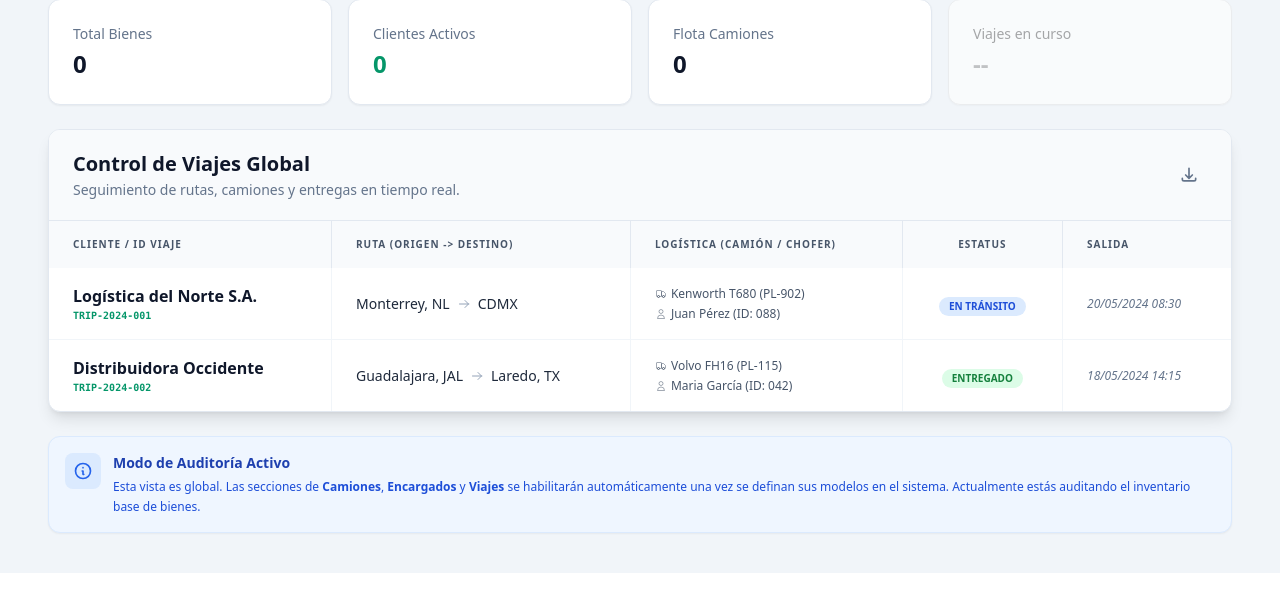
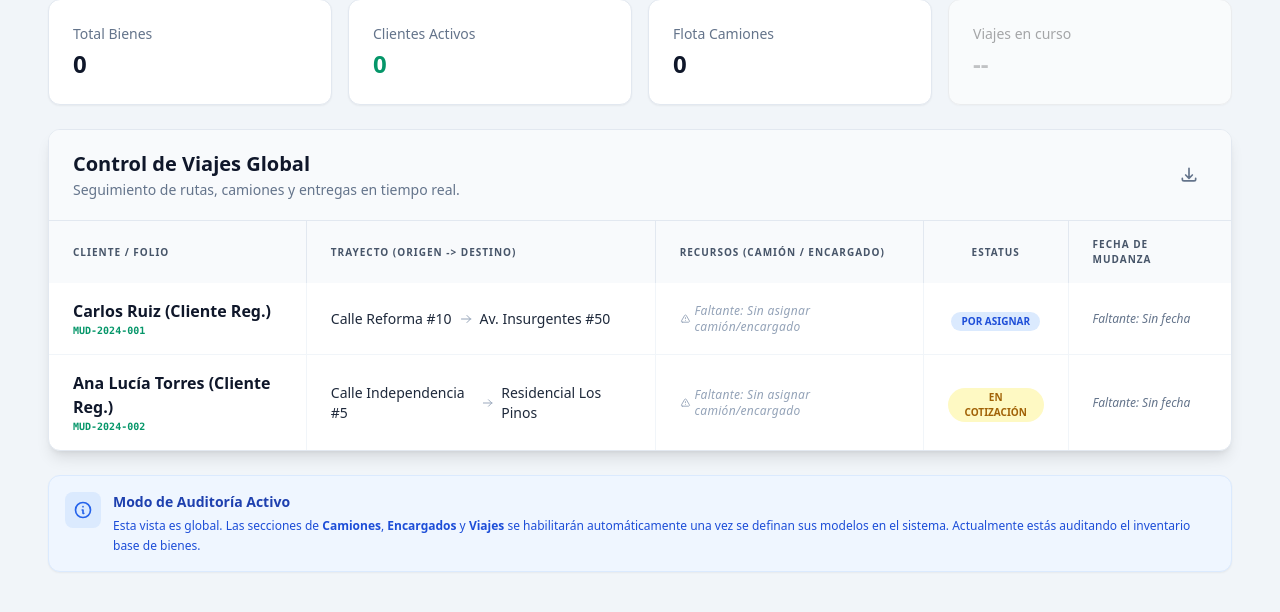
Before and after one commit to Atroposs/bienes, a Django app: page /general/ in a window 1280 px wide. Shown: the part 337-949 px from the top of the page. Before the commit the page ends 910 px from the top, so only its background shows below. Run offline with Django 5.2, Linux system fonts and the light colour scheme; the visitor is signed in with stand-in values (Sample User, id 1); data comes from the database, SQL or seed files in the repository; data that the repository does not hold is empty; some libraries are stand-ins or nearby versions.

Commit message:
ultima version estable

```diff
--- a/proyecto_seguro/apps/core/templates/core/panel_control_auditor.html
+++ b/proyecto_seguro/apps/core/templates/core/panel_control_auditor.html
@@ -58,7 +58,7 @@
 
         <!-- Tabs de Navegación -->
         <nav class="flex flex-wrap gap-4 border-b border-slate-700">
-            <a href="?tab=viajes" class="{% if tab != 'clientes' %}border-b-2 border-emerald-500 font-bold text-white{% else %}text-slate-400 hover:text-white{% endif %} px-4 py-2 text-sm transition-colors">General (Viajes)</a>
+            <a href="?tab=viajes" class="{% if tab == 'viajes' or not tab %}border-b-2 border-emerald-500 font-bold text-white{% else %}text-slate-400 hover:text-white{% endif %} px-4 py-2 text-sm transition-colors">General (Viajes)</a>
             <a href="?tab=clientes" class="{% if tab == 'clientes' %}border-b-2 border-emerald-500 font-bold text-white{% else %}text-slate-300 hover:text-white hover:bg-slate-800 rounded-t-lg transition-all{% endif %} px-4 py-2 text-sm">Clientes</a>
             <a href="?tab=camiones" class="{% if tab == 'camiones' %}border-b-2 border-emerald-500 font-bold text-white{% else %}text-slate-300 hover:text-white hover:bg-slate-800 rounded-t-lg transition-all{% endif %} px-4 py-2 text-sm">Camiones</a>
             <a href="#" class="px-4 py-2 text-sm font-medium text-slate-500 cursor-not-allowed flex items-center gap-2">
@@ -262,72 +262,64 @@
             <table class="w-full text-left">
                 <thead class="bg-slate-50 text-slate-600 uppercase text-[10px] font-black tracking-widest">
                     <tr class="divide-x divide-slate-200">
-                        <th class="px-6 py-4">Cliente / ID Viaje</th>
-                        <th class="px-6 py-4">Ruta (Origen -> Destino)</th>
-                        <th class="px-6 py-4">Logística (Camión / Chofer)</th>
+                        <th class="px-6 py-4">Cliente / Folio</th>
+                        <th class="px-6 py-4">Trayecto (Origen -> Destino)</th>
+                        <th class="px-6 py-4">Recursos (Camión / Encargado)</th>
                         <th class="px-6 py-4 text-center">Estatus</th>
-                        <th class="px-6 py-4">Salida</th>
+                        <th class="px-6 py-4">Fecha de Mudanza</th>
                     </tr>
                 </thead>
                 <tbody class="divide-y divide-slate-100">
                     <!-- Ejemplo Representativo 1 -->
                     <tr class="hover:bg-blue-50/40 transition-colors divide-x divide-slate-100">
                         <td class="px-6 py-4">
-                            <div class="font-bold text-slate-900">Logística del Norte S.A.</div>
-                            <div class="text-[10px] text-emerald-600 font-mono font-bold">TRIP-2024-001</div>
+                            <div class="font-bold text-slate-900">Carlos Ruiz (Cliente Reg.)</div>
+                            <div class="text-[10px] text-emerald-600 font-mono font-bold">MUD-2024-001</div>
                         </td>
                         <td class="px-6 py-4 text-sm">
                             <div class="flex items-center gap-2">
-                                <span class="font-medium text-slate-800">Monterrey, NL</span>
+                                <span class="font-medium text-slate-800">Calle Reforma #10</span>
                                 <svg class="w-3 h-3 text-slate-400" fill="none" stroke="currentColor" viewBox="0 0 24 24"><path stroke-linecap="round" stroke-linejoin="round" stroke-width="2" d="M14 5l7 7m0 0l-7 7m7-7H3"></path></svg>
-                                <span class="font-medium text-slate-800">CDMX</span>
+                                <span class="font-medium text-slate-800">Av. Insurgentes #50</span>
                             </div>
                         </td>
-                        <td class="px-6 py-4 text-xs text-slate-600">
-                            <div class="flex items-center gap-1">
-                                <svg class="w-3 h-3" fill="none" stroke="currentColor" viewBox="0 0 24 24"><path d="M9 17a2 2 0 11-4 0 2 2 0 014 0zM19 17a2 2 0 11-4 0 2 2 0 014 0z"></path><path d="M13 16V6a1 1 0 00-1-1H4a1 1 0 00-1 1v10a1 1 0 001 1h1m8-1a1 1 0 01-1 1H9m4-1V8a1 1 0 011-1h2.586a1 1 0 01.707.293l3.414 3.414a1 1 0 01.293.707V16a1 1 0 01-1 1h-1m-6-1a1 1 0 001 1h1M5 17a2 2 0 104 0m-4 0a2 2 0 114 0m6 0a2 2 0 104 0m-4 0a2 2 0 114 0"></path></svg>
-                                Kenworth T680 (PL-902)
-                            </div>
-                            <div class="mt-1 flex items-center gap-1">
-                                <svg class="w-3 h-3" fill="none" stroke="currentColor" viewBox="0 0 24 24"><path d="M16 7a4 4 0 11-8 0 4 4 0 018 0zM12 14a7 7 0 00-7 7h14a7 7 0 00-7-7z"></path></svg>
-                                Juan Pérez (ID: 088)
-                            </div>
+                        <td class="px-6 py-4 text-xs text-slate-400">
+                            <span class="italic font-normal tracking-wide flex items-center gap-1">
+                                <svg class="w-3 h-3" fill="none" stroke="currentColor" viewBox="0 0 24 24"><path stroke-linecap="round" stroke-linejoin="round" stroke-width="2" d="M12 9v2m0 4h.01m-6.938 4h13.856c1.54 0 2.502-1.667 1.732-3L13.732 4c-.77-1.333-2.694-1.333-3.464 0L3.34 16c-.77 1.333.192 3 1.732 3z" /></svg>
+                                Faltante: Sin asignar camión/encargado
+                            </span>
                         </td>
                         <td class="px-6 py-4 text-center">
-                            <span class="inline-flex items-center rounded-full bg-blue-100 px-2.5 py-0.5 text-[10px] font-black uppercase text-blue-700">En Tránsito</span>
+                            <span class="inline-flex items-center rounded-full bg-blue-100 px-2.5 py-0.5 text-[10px] font-black uppercase text-blue-700">Por Asignar</span>
                         </td>
                         <td class="px-6 py-4 text-slate-500 text-xs whitespace-nowrap italic">
-                            20/05/2024 08:30
+                            Faltante: Sin fecha
                         </td>
                     </tr>
                     <!-- Ejemplo Representativo 2 -->
                     <tr class="hover:bg-blue-50/40 transition-colors divide-x divide-slate-100">
                         <td class="px-6 py-4">
-                            <div class="font-bold text-slate-900">Distribuidora Occidente</div>
-                            <div class="text-[10px] text-emerald-600 font-mono font-bold">TRIP-2024-002</div>
+                            <div class="font-bold text-slate-900">Ana Lucía Torres (Cliente Reg.)</div>
+                            <div class="text-[10px] text-emerald-600 font-mono font-bold">MUD-2024-002</div>
                         </td>
                         <td class="px-6 py-4 text-sm">
                             <div class="flex items-center gap-2">
-                                <span class="font-medium text-slate-800">Guadalajara, JAL</span>
+                                <span class="font-medium text-slate-800">Calle Independencia #5</span>
                                 <svg class="w-3 h-3 text-slate-400" fill="none" stroke="currentColor" viewBox="0 0 24 24"><path stroke-linecap="round" stroke-linejoin="round" stroke-width="2" d="M14 5l7 7m0 0l-7 7m7-7H3"></path></svg>
-                                <span class="font-medium text-slate-800">Laredo, TX</span>
+                                <span class="font-medium text-slate-800">Residencial Los Pinos</span>
                             </div>
                         </td>
-                        <td class="px-6 py-4 text-xs text-slate-600">
-                            <div class="flex items-center gap-1">
-                                <svg class="w-3 h-3" fill="none" stroke="currentColor" viewBox="0 0 24 24"><path d="M9 17a2 2 0 11-4 0 2 2 0 014 0zM19 17a2 2 0 11-4 0 2 2 0 014 0z"></path><path d="M13 16V6a1 1 0 00-1-1H4a1 1 0 00-1 1v10a1 1 0 001 1h1m8-1a1 1 0 01-1 1H9m4-1V8a1 1 0 011-1h2.586a1 1 0 01.707.293l3.414 3.414a1 1 0 01.293.707V16a1 1 0 01-1 1h-1m-6-1a1 1 0 001 1h1M5 17a2 2 0 104 0m-4 0a2 2 0 114 0m6 0a2 2 0 104 0m-4 0a2 2 0 114 0"></path></svg>
-                                Volvo FH16 (PL-115)
-                            </div>
-                            <div class="mt-1 flex items-center gap-1">
-                                <svg class="w-3 h-3" fill="none" stroke="currentColor" viewBox="0 0 24 24"><path d="M16 7a4 4 0 11-8 0 4 4 0 018 0zM12 14a7 7 0 00-7 7h14a7 7 0 00-7-7z"></path></svg>
-                                Maria García (ID: 042)
-                            </div>
+                        <td class="px-6 py-4 text-xs text-slate-400">
+                            <span class="italic font-normal tracking-wide flex items-center gap-1">
+                                <svg class="w-3 h-3" fill="none" stroke="currentColor" viewBox="0 0 24 24"><path stroke-linecap="round" stroke-linejoin="round" stroke-width="2" d="M12 9v2m0 4h.01m-6.938 4h13.856c1.54 0 2.502-1.667 1.732-3L13.732 4c-.77-1.333-2.694-1.333-3.464 0L3.34 16c-.77 1.333.192 3 1.732 3z" /></svg>
+                                Faltante: Sin asignar camión/encargado
+                            </span>
                         </td>
                         <td class="px-6 py-4 text-center">
-                            <span class="inline-flex items-center rounded-full bg-green-100 px-2.5 py-0.5 text-[10px] font-black uppercase text-green-700">Entregado</span>
+                            <span class="inline-flex items-center rounded-full bg-yellow-100 px-2.5 py-0.5 text-[10px] font-black uppercase text-yellow-700">En Cotización</span>
                         </td>
                         <td class="px-6 py-4 text-slate-500 text-xs whitespace-nowrap italic">
-                            18/05/2024 14:15
+                            Faltante: Sin fecha
                         </td>
                     </tr>
                 </tbody>
```
